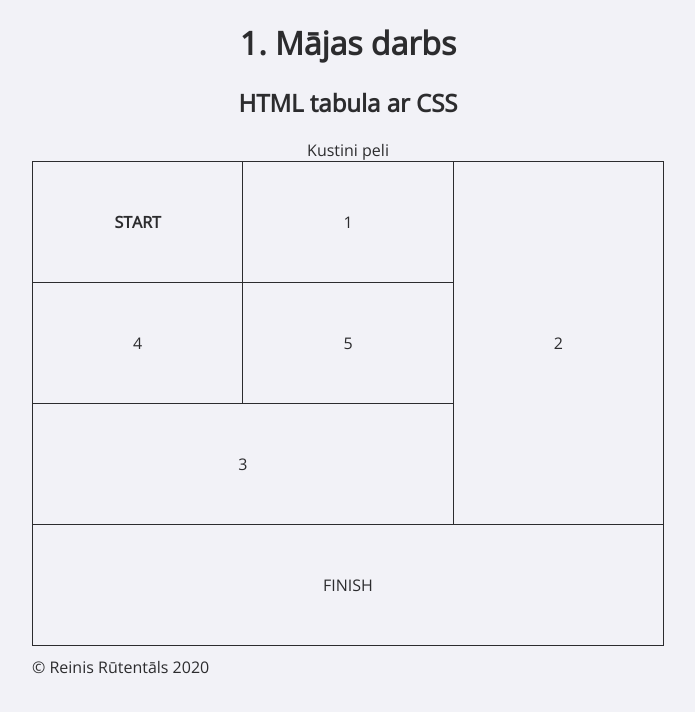
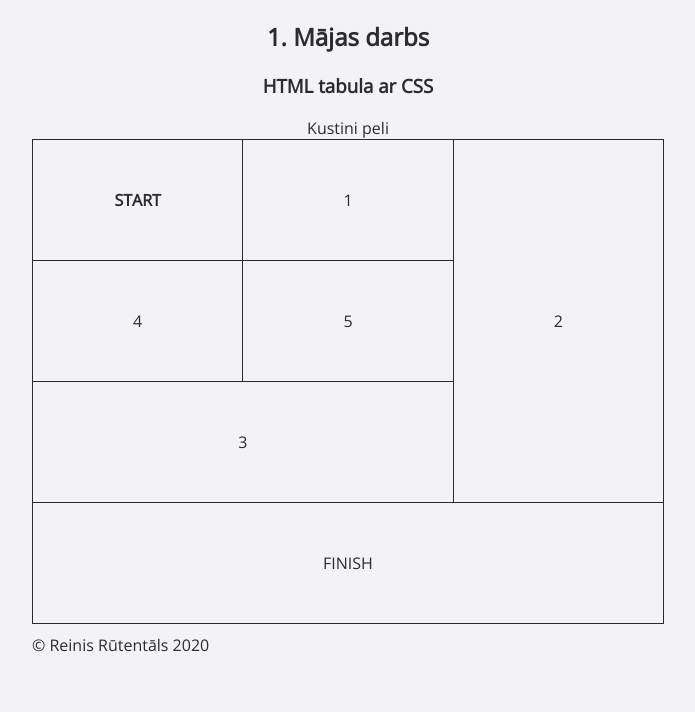
Before and after one commit to ReinisRu/1.majasdarbs-tabulas, a plain HTML site: page index.html in a window 1280 px wide. Shown: the whole page, without its empty margins (292-987 px from the left). Drawn offline with nearby package versions, Linux system fonts and the light colour scheme.

Commit message:
test active

```diff
--- a/index.html
+++ b/index.html
@@ -12,10 +12,10 @@
 
 <body>
     <header>
-        <h1>1. Mājas darbs</h1>
+        <h2>1. Mājas darbs</h2>
     </header>
     <section>
-        <h1>HTML tabula ar CSS</h1>
+        <h3>HTML tabula ar CSS</h3>
         <table>
             <caption>Kustini peli</caption>
             <tr>
--- a/style.css
+++ b/style.css
@@ -95,7 +95,7 @@ body {
     color: var(--color-gray-0);
   }
 }
-h1 {
+h2, h3 {
   text-align: center;
 }
 
@@ -264,7 +264,7 @@ table, th, td {
     background: var(--color-purple);
   }
 
-  .con-5:hover .blow-out {
+  .con-5:active .blow-out {
     width: 100%;
     height: 100%;
     animation: center-blow 0.5s;
```
Also changed, not shown: script.js (+15 -0 lines).
